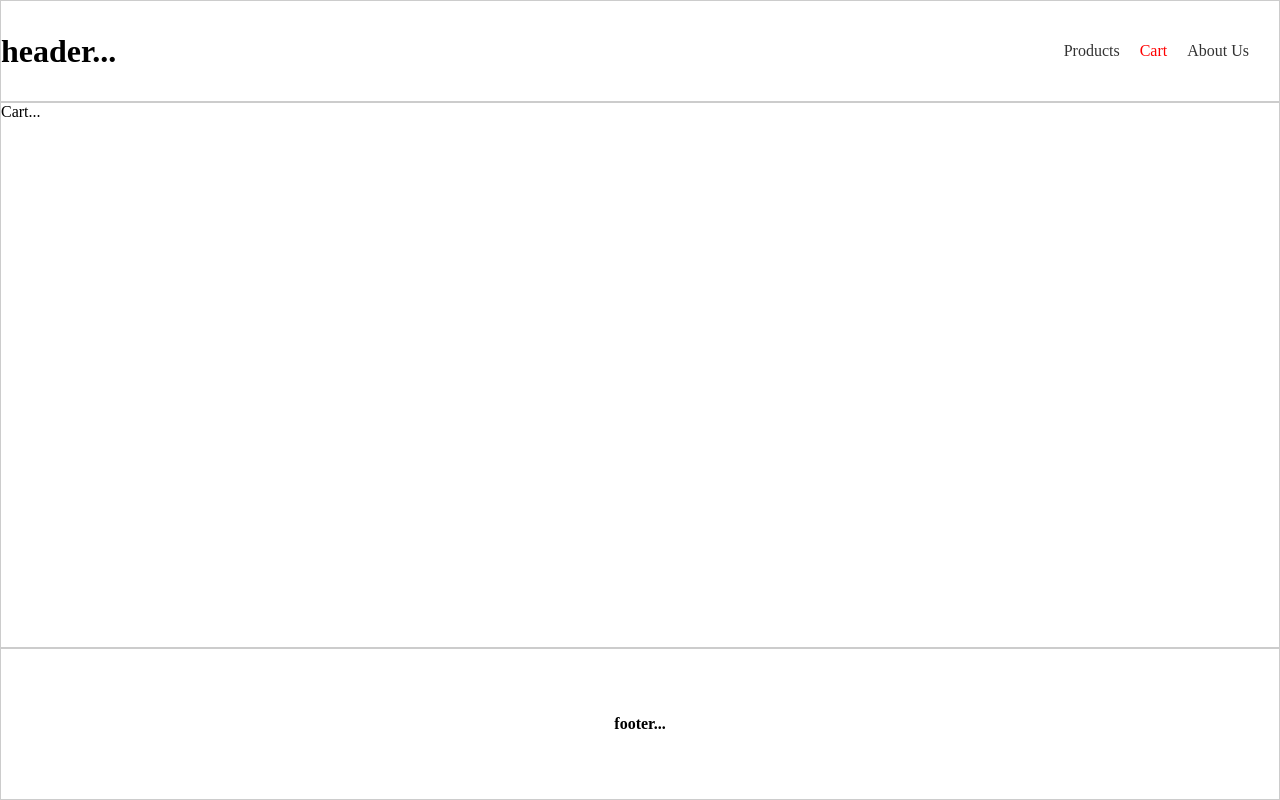
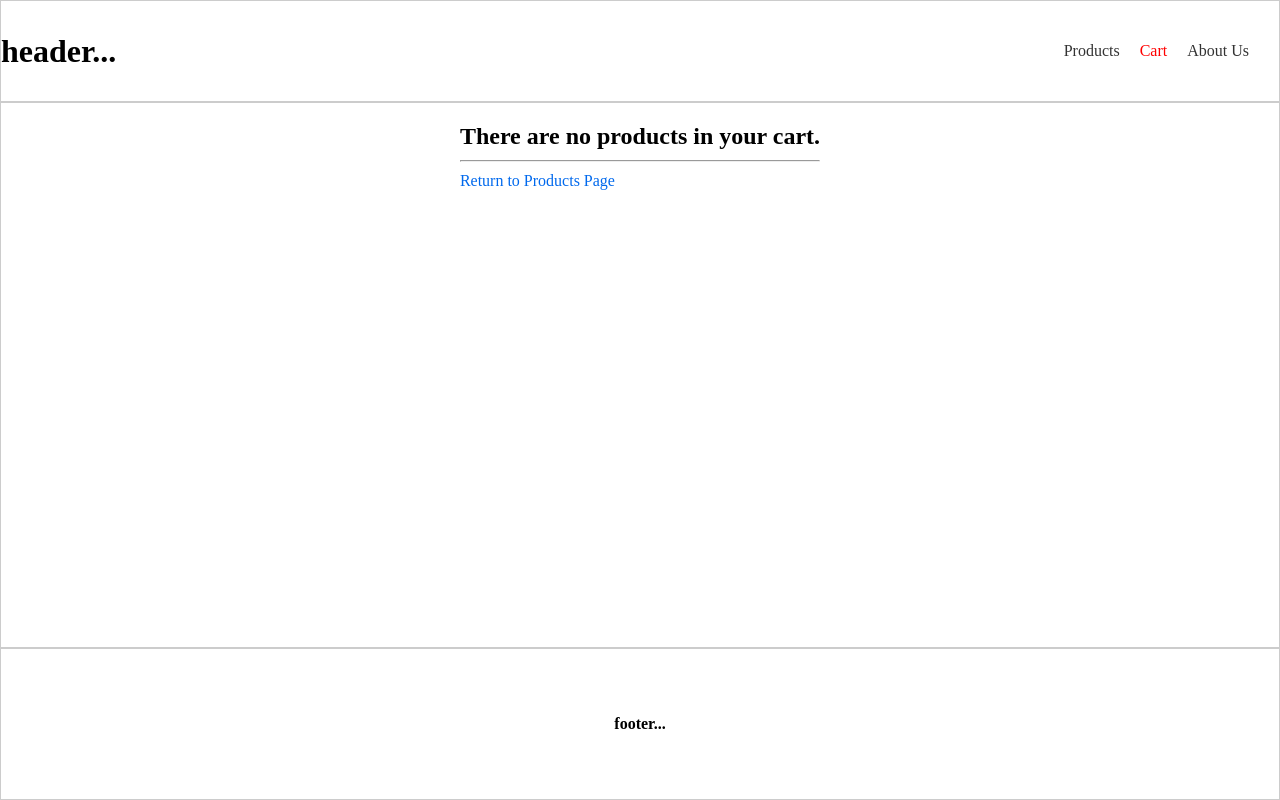
Before and after one commit to robert-laws/learning-july-2020-store-app-with-context, a React (Create React App) app: page /cart in a window 1280 px wide. Built offline with nearby package versions, Linux system fonts and the light colour scheme.

Commit message:
add product and cart page functionality

```diff
--- a/src/pages/Cart.js
+++ b/src/pages/Cart.js
@@ -1,7 +1,44 @@
-import React from 'react';
+import React, { useContext } from 'react';
+import { Link } from 'react-router-dom';
+import ShopContext from '../context/shop/shopContext';
 
 const Cart = () => {
-  return <section className='cart-section'>Cart...</section>;
+  const shopContext = useContext(ShopContext);
+
+  const { cart, removeProductFromCart } = shopContext;
+
+  if (cart.length === 0) {
+    return (
+      <section className='cart-section'>
+        <div>
+          <h1>There are no products in your cart.</h1>
+          <hr />
+          <Link className='return-link' to='/'>
+            Return to Products Page
+          </Link>
+        </div>
+      </section>
+    );
+  }
+
+  return (
+    <section className='cart-section'>
+      <ul>
+        {cart.map((product) => (
+          <li key={product.id}>
+            <div className='cart-info'>
+              <strong>{product.title}</strong> - ${product.price}
+            </div>
+            <div className='cart-action'>
+              <button onClick={() => removeProductFromCart(product.id)}>
+                Remove From Cart
+              </button>
+            </div>
+          </li>
+        ))}
+      </ul>
+    </section>
+  );
 };
 
 export default Cart;
--- a/src/pages/Products.js
+++ b/src/pages/Products.js
@@ -6,7 +6,7 @@ const Products = () => {
 
   const { products, addProductToCart } = shopContext;
 
-  if (!products) {
+  if (products.length === 0) {
     return (
       <section className='products-section'>
         <h1>No Products</h1>
--- a/src/sass/_base.scss
+++ b/src/sass/_base.scss
@@ -47,10 +47,20 @@
     flex: 1;
     border: 1px solid #ccc;
 
-    section.products-section {
+    section.products-section,
+    section.cart-section {
       padding: 20px;
       display: flex;
       justify-content: center;
+
+      hr {
+        margin: 10px 0;
+      }
+
+      a {
+        text-decoration: none;
+        color: #0069ed;
+      }
 
       ul {
         list-style: none;
@@ -65,13 +75,21 @@
           border: 1px solid #ddd;
           background-color: lighten(lightgrey, 16%);
 
-          .product-info {
+          .product-info,
+          .cart-info {
             flex: 1;
+          }
+
+          .cart-action {
+            flex: 0 1 140px;
           }
 
           .product-action {
             flex: 0 1 90px;
+          }
 
+          .product-action,
+          .cart-action {
             button {
               border: none;
               border-radius: 4px;
```
